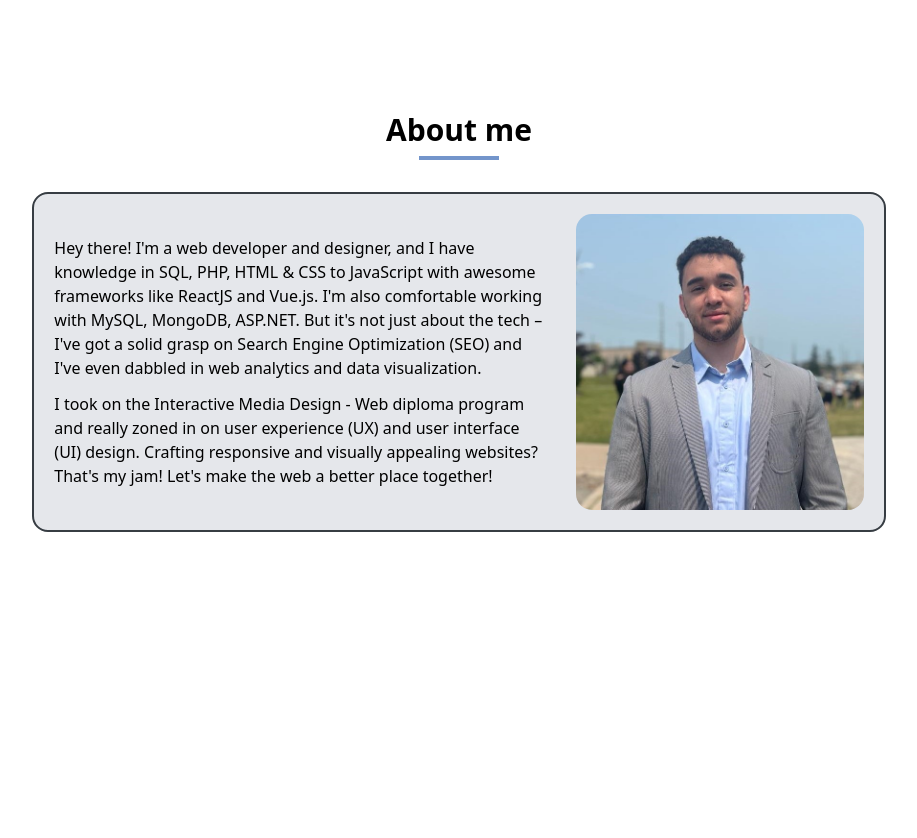
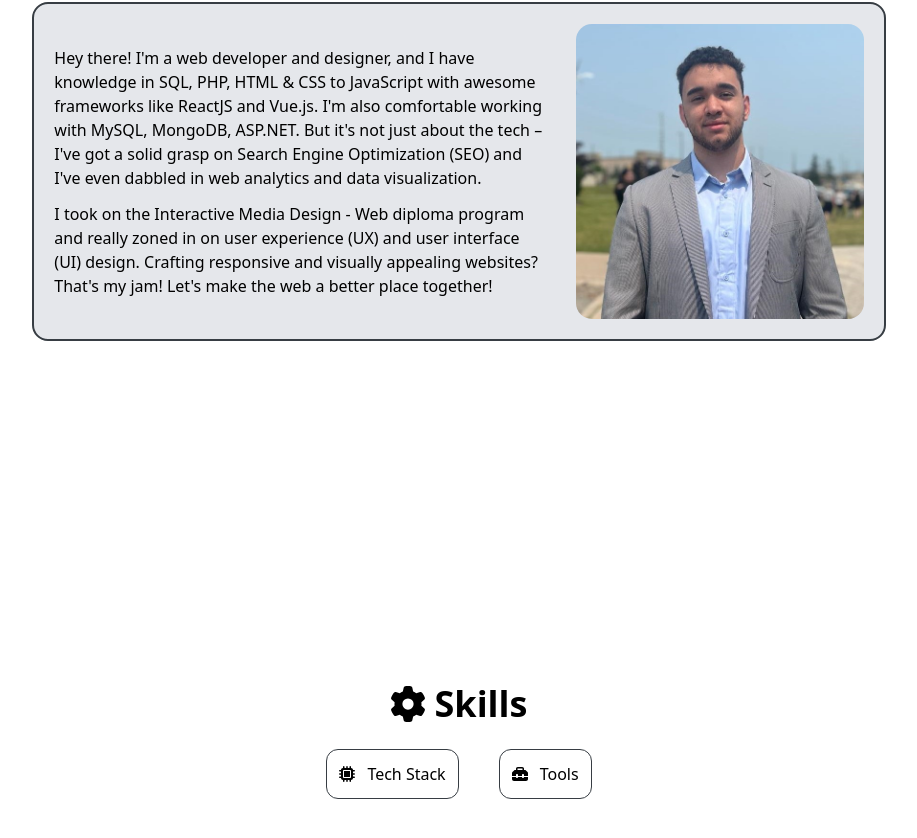
Before and after one commit to JoseDLR24/portfolio-react, a React (Vite) app: page / in a window 1280 px wide. Shown: the part 878-1716 px from the top of the page, without its empty margins (181-1098 px from the left). Before the commit the page ends 1600 px from the top, so only its background shows below. Built offline with nearby package versions, Linux system fonts and the light colour scheme.

Commit message:
skills section added, missing functionality in the  btns

```diff
--- a/src/App.jsx
+++ b/src/App.jsx
@@ -1,11 +1,13 @@
 import Home from './components/home.jsx';
 import About from './components/about.jsx';
+import Skills from './components/skills.jsx';
 
 const App = () => {
     return (
         <>
             <Home name={"Jose De Los Reyes"} occupation={"Web Developer & Designer"}/>
             <About />
+            <Skills />
         </>
     )
 }
--- a/src/components/about.jsx
+++ b/src/components/about.jsx
@@ -2,7 +2,7 @@ import pfpimg from '../assets/images/pfp.jpg';
 
 export default function About(){
     return(
-        <section className="comp-container space-y-14">
+        <section className="comp-container min-h-fit space-y-14">
             {/* content container */}
             <div className="content-container text-left space-y-8">
                 <div className="flex flex-col items-center space-y-2">
--- /dev/null
+++ b/src/components/skills.jsx
@@ -0,0 +1,35 @@
+// import Button component
+import Button from './ui/buttons/button';
+
+// importing font awesome icons
+import { FontAwesomeIcon } from '@fortawesome/react-fontawesome';
+import { faMicrochip } from '@fortawesome/free-solid-svg-icons';
+import { faGear } from '@fortawesome/free-solid-svg-icons';
+import { faToolbox } from '@fortawesome/free-solid-svg-icons';
+
+
+export default function Skills(){
+    return(
+        // component container
+        <section className='comp-container'>
+            {/* content container */}
+            <div className='content-container space-y-4'>
+                <div className='space-y-2 flex flex-col items-center justify-center'>
+                    <h2 className='text-3xl lg:text-4xl font-bold flex items-center space-x-2'> <FontAwesomeIcon icon={faGear}/> <span>Skills</span></h2>
+                    <hr className='hr'/>
+                </div>
+                {/* tab btn container */}
+                <div className='flex flex-row space-x-10'>
+                    <div className='border border-blueblack p-3 rounded-xl space-x-3 flex flex-row items-center'>
+                        <FontAwesomeIcon icon={faMicrochip} />
+                        <Button content={'Tech Stack'}/>
+                    </div>
+                    <div className='border border-blueblack p-3 rounded-xl space-x-3 flex flex-row items-center'>
+                        <FontAwesomeIcon icon={faToolbox}/>
+                        <Button content={'Tools'}/>
+                    </div>
+                </div>
+            </div>
+        </section>
+    )
+}
--- /dev/null
+++ b/src/components/ui/skill/index.jsx
@@ -0,0 +1,8 @@
+export default function SkillIcon({name, icon}) {
+    return(
+        <div className="flex flex-col">
+            <img src={icon} alt={name} />
+            <p>{name}</p>
+        </div>
+    )
+}
```
